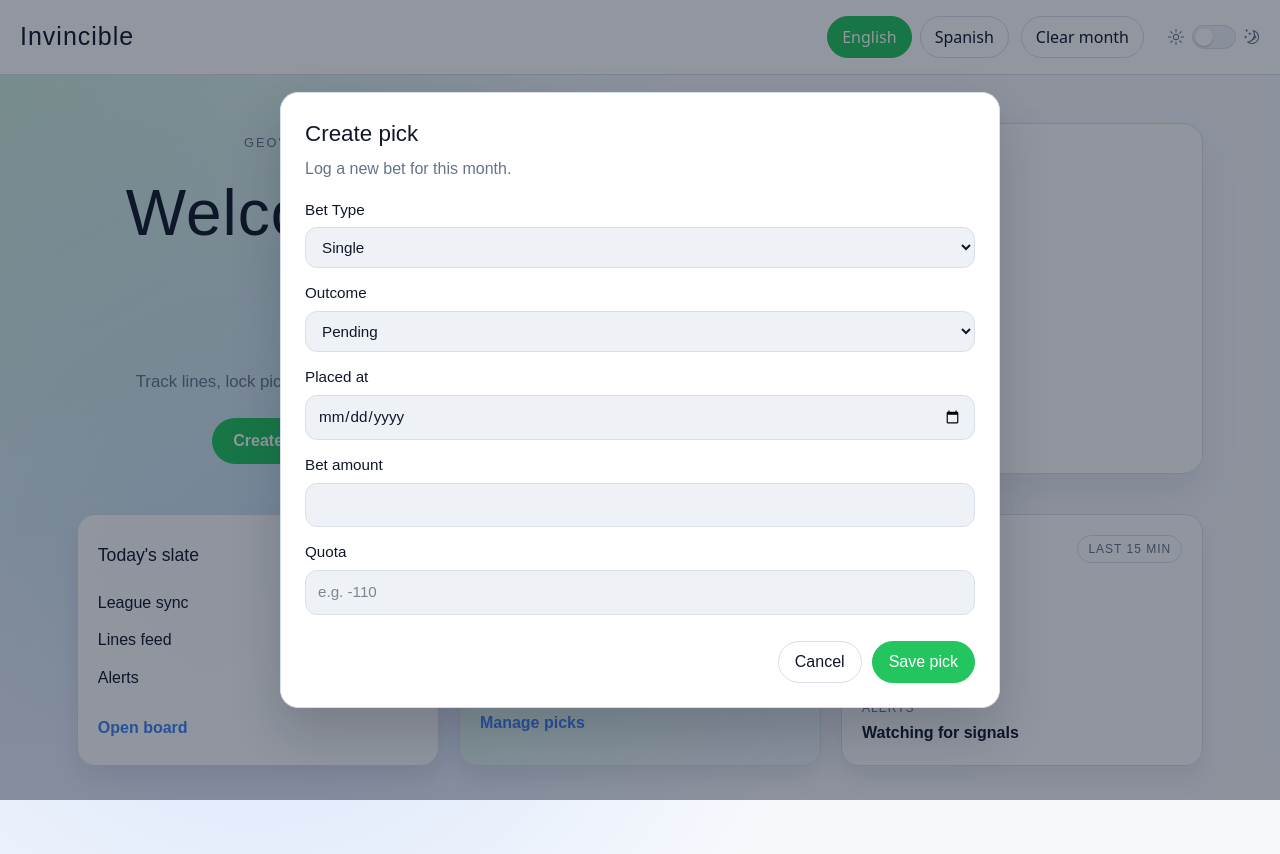
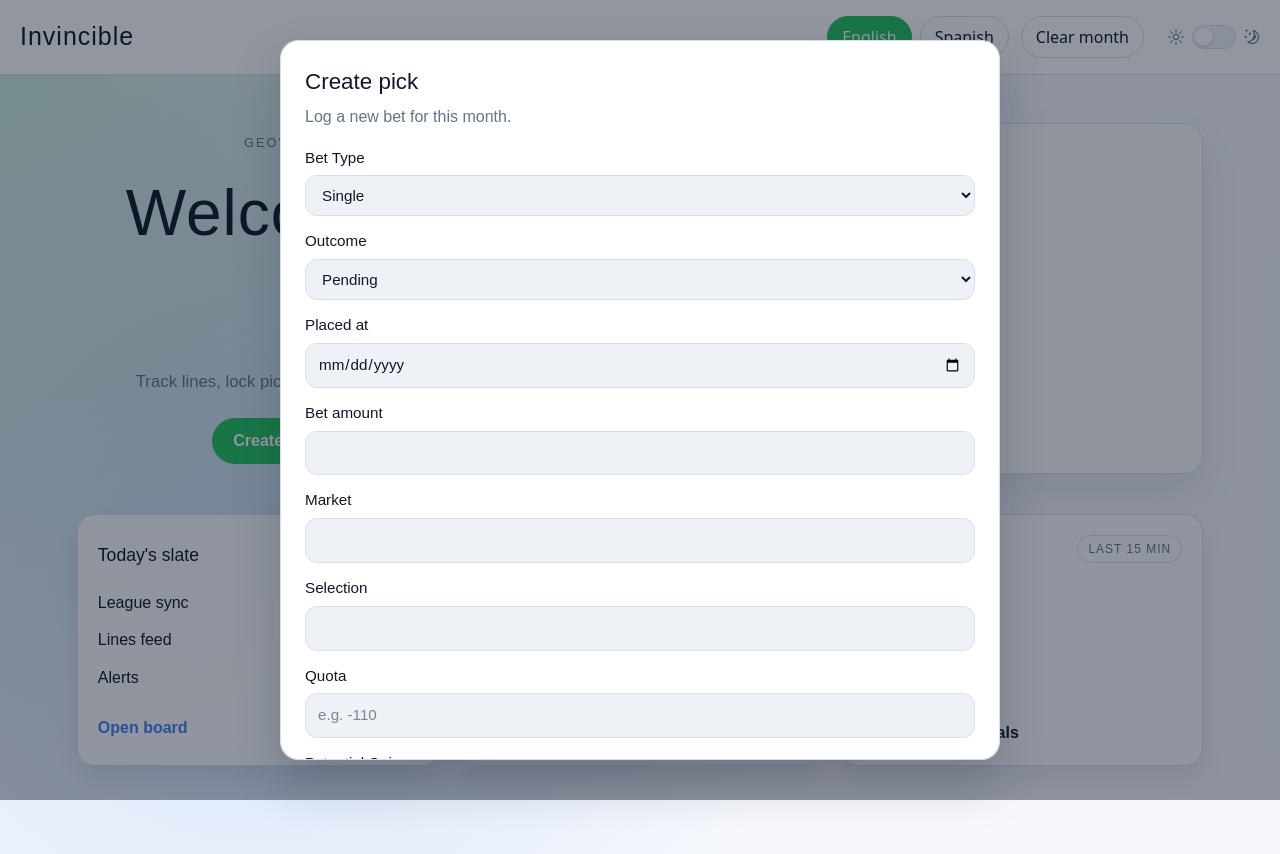
Before and after one commit to Uriel-17/invincible, a React (Vite) app: page / in a window 1280 px wide. Both pictures are taken after a click on the button "Create pick". Shown: the top 854 px of the page. Built offline with nearby package versions, Linux system fonts and the light colour scheme.

Commit message:
Field integration for Create Pick

```diff
--- a/src/Pages/CreatePick/CreatePickFields.tsx
+++ b/src/Pages/CreatePick/CreatePickFields.tsx
@@ -3,41 +3,40 @@ import { useFormContext } from 'react-hook-form'
 import type { CreatePickFormValues } from '../types'
 import CreatePickSingleFields from './CreatePickSingleFields'
 import CreatePickParlayFields from './CreatePickParlayFields'
+import SelectField from '../../Components/Form/SelectField'
+import DateField from '../../Components/Form/DateField'
 
 const CreatePickFields = () => {
   const _T = useT()
-  const {
-    register,
-    watch,
-    formState: { errors },
-  } = useFormContext<CreatePickFormValues>()
-
+  const { watch } = useFormContext<CreatePickFormValues>()
   const betType = watch('betType')
 
   return (
     <>
-      <label className="create-pick-field">
-        <span>{_T('Bet Type')}</span>
-        <select {...register('betType')} required>
-          <option value="single">{_T('Single')}</option>
-          <option value="parlay">{_T('Parlay')}</option>
-        </select>
-      </label>
-      <label className="create-pick-field">
-        <span>{_T('Outcome')}</span>
-        <select {...register('outcome')} required>
-          <option value="win">{_T('Win')}</option>
-          <option value="loss">{_T('Loss')}</option>
-          <option value="pending">{_T('Pending')}</option>
-        </select>
-      </label>
-      <label className="create-pick-field">
-        <span>{_T('Placed at')}</span>
-        <input type="date" {...register('placedAt', { required: true })} />
-        {errors.placedAt ? (
-          <span className="create-pick-error">{_T('This field is required.')}</span>
-        ) : null}
-      </label>
+      <SelectField
+        name="betType"
+        label={_T('Bet Type')}
+        options={[
+          { label: _T('Single'), value: 'single' },
+          { label: _T('Parlay'), value: 'parlay' },
+        ]}
+      />
+      <SelectField
+        name="outcome"
+        label={_T('Outcome')}
+        options={[
+          { label: _T('Win'), value: 'win' },
+          { label: _T('Loss'), value: 'loss' },
+          { label: _T('Push'), value: 'push' },
+          { label: _T('Cashout'), value: 'cashout' },
+          { label: _T('Pending'), value: 'pending' },
+        ]}
+      />
+      <DateField
+        name="placedAt"
+        label={_T('Placed at')}
+        requiredMessage={_T('This field is required.')}
+      />
       {betType === 'parlay' ? <CreatePickParlayFields /> : <CreatePickSingleFields />}
     </>
   )
--- a/src/Pages/CreatePick/CreatePickForm.tsx
+++ b/src/Pages/CreatePick/CreatePickForm.tsx
@@ -1,11 +1,9 @@
 import { useEffect } from 'react'
-import { useT } from '../../hooks/useT'
 import { FormProvider, useForm } from 'react-hook-form'
 import type { CreatePickFormProps, CreatePickFormValues } from '../types'
 import CreatePickFields from './CreatePickFields'
 
 const CreatePickForm = ({ onSubmit, actions }: CreatePickFormProps) => {
-  const _T = useT()
   const methods = useForm<CreatePickFormValues>({
     defaultValues: {
       betType: 'single',
@@ -13,7 +11,13 @@ const CreatePickForm = ({ onSubmit, actions }: CreatePickFormProps) => {
       quota: '',
       outcome: 'pending',
       placedAt: '',
-      legs: [{ description: '', quota: '' }],
+      market: '',
+      selection: '',
+      potentialGains: '',
+      notes: '',
+      cashout: '',
+      netGain: '',
+      legs: [{ description: '', quota: '', market: '' }],
     },
   })
 
@@ -28,15 +32,7 @@ const CreatePickForm = ({ onSubmit, actions }: CreatePickFormProps) => {
         onSubmit={methods.handleSubmit((values) => onSubmit(values))}
       >
         <CreatePickFields />
-        {actions ? (
-          actions
-        ) : (
-          <div className="create-pick-actions">
-            <button type="submit" className="create-pick-button create-pick-button-primary">
-              {_T('Save pick')}
-            </button>
-          </div>
-        )}
+        {actions ?? null}
       </form>
     </FormProvider>
   )
--- a/src/Pages/CreatePick/CreatePickParlayFields.tsx
+++ b/src/Pages/CreatePick/CreatePickParlayFields.tsx
@@ -1,14 +1,12 @@
 import { useT } from '../../hooks/useT'
 import { useFieldArray, useFormContext } from 'react-hook-form'
 import type { CreatePickFormValues } from '../types'
+import TextField from '../../Components/Form/TextField'
 
 const CreatePickParlayFields = () => {
   const _T = useT()
-  const {
-    control,
-    register,
-    formState: { errors },
-  } = useFormContext<CreatePickFormValues>()
+  const { control, watch } = useFormContext<CreatePickFormValues>()
+  const outcome = watch('outcome')
 
   const { fields, append, remove } = useFieldArray({
     control,
@@ -16,43 +14,38 @@ const CreatePickParlayFields = () => {
   })
 
   return (
+    <>
       <div className="create-pick-legs">
         <div className="create-pick-legs-header">
           <span>{_T('Parlay legs')}</span>
           <button
             type="button"
             className="create-pick-button create-pick-button-ghost"
-          onClick={() => append({ description: '', quota: '' })}
+            onClick={() => append({ description: '', quota: '', market: '' })}
           >
             {_T('Add leg')}
           </button>
         </div>
         {fields.map((field, index) => (
           <div className="create-pick-leg" key={field.id}>
-          <label className="create-pick-field">
-            <span>
-              {_T('Leg')} {index + 1}
-            </span>
-            <input
+            <TextField
+              name={`legs.${index}.description`}
+              label={`${_T('Leg')} ${index + 1}`}
+              placeholder={_T('Team vs Team')}
+              requiredMessage={_T('This field is required.')}
+            />
+            <TextField
+              name={`legs.${index}.market`}
+              label={_T('Leg market')}
               type="text"
-              placeholder={_T('Team vs Team')}
-              {...register(`legs.${index}.description`, { required: true })}
+              requiredMessage={_T('This field is required.')}
             />
-            {errors.legs?.[index]?.description ? (
-              <span className="create-pick-error">{_T('This field is required.')}</span>
-            ) : null}
-          </label>
-          <label className="create-pick-field">
-            <span>{_T('Leg quota')}</span>
-            <input
-              type="text"
+            <TextField
+              name={`legs.${index}.quota`}
+              label={_T('Leg quota')}
               placeholder={_T('e.g. -110')}
-              {...register(`legs.${index}.quota`, { required: true })}
+              requiredMessage={_T('This field is required.')}
             />
-            {errors.legs?.[index]?.quota ? (
-              <span className="create-pick-error">{_T('This field is required.')}</span>
-            ) : null}
-          </label>
             {fields.length > 1 ? (
               <button
                 type="button"
@@ -65,6 +58,54 @@ const CreatePickParlayFields = () => {
           </div>
         ))}
       </div>
+      <TextField
+        name="betAmount"
+        label={_T('Bet amount')}
+        type="number"
+        step="0.01"
+        requiredMessage={_T('This field is required.')}
+      />
+      <TextField
+        name="selection"
+        label={_T('Selection')}
+        type="text"
+        requiredMessage={_T('This field is required.')}
+      />
+      <TextField
+        name="quota"
+        label={_T('Quota')}
+        placeholder={_T('e.g. -110')}
+        requiredMessage={_T('This field is required.')}
+      />
+      <TextField
+        name="potentialGains"
+        label={_T('Potential Gains')}
+        type="number"
+        step="0.01"
+        requiredMessage={_T('This field is required.')}
+      />
+      <TextField
+        name="notes"
+        label={_T('Notes')}
+        type="text"
+      />
+      {outcome === 'cashout' && (
+        <TextField
+          name="cashout"
+          label={_T('Cashout')}
+          type="number"
+          step="0.01"
+          requiredMessage={_T('This field is required.')}
+        />
+      )}
+      <TextField
+        name="netGain"
+        label={_T('Net Gain')}
+        type="number"
+        step="0.01"
+        requiredMessage={_T('This field is required.')}
+      />
+    </>
   )
 }
 
--- a/src/Pages/CreatePick/CreatePickSingleFields.tsx
+++ b/src/Pages/CreatePick/CreatePickSingleFields.tsx
@@ -1,34 +1,68 @@
 import { useT } from '../../hooks/useT'
 import { useFormContext } from 'react-hook-form'
 import type { CreatePickFormValues } from '../types'
+import TextField from '../../Components/Form/TextField'
 
 const CreatePickSingleFields = () => {
   const _T = useT()
-  const {
-    register,
-    formState: { errors },
-  } = useFormContext<CreatePickFormValues>()
+  const { watch } = useFormContext<CreatePickFormValues>()
+  const outcome = watch('outcome')
 
   return (
     <>
-      <label className="create-pick-field">
-        <span>{_T('Bet amount')}</span>
-        <input type="number" step="0.01" {...register('betAmount', { required: true })} />
-        {errors.betAmount ? (
-          <span className="create-pick-error">{_T('This field is required.')}</span>
-        ) : null}
-      </label>
-      <label className="create-pick-field">
-        <span>{_T('Quota')}</span>
-        <input
-          type="text"
-          placeholder={_T('e.g. -110')}
-          {...register('quota', { required: true })}
+      <TextField
+        name="betAmount"
+        label={_T('Bet amount')}
+        type="number"
+        step="0.01"
+        requiredMessage={_T('This field is required.')}
+      />
+      <TextField
+        name="market"
+        label={_T('Market')}
+        type="text"
+        requiredMessage={_T('This field is required.')}
+      />
+      <TextField
+        name="selection"
+        label={_T('Selection')}
+        type="text"
+        requiredMessage={_T('This field is required.')}
+      />
+      <TextField
+        name="quota"
+        label={_T('Quota')}
+        placeholder={_T('e.g. -110')}
+        requiredMessage={_T('This field is required.')}
+      />
+      <TextField
+        name="potentialGains"
+        label={_T('Potential Gains')}
+        type="number"
+        step="0.01"
+        requiredMessage={_T('This field is required.')}
+      />
+      <TextField
+        name="notes"
+        label={_T('Notes')}
+        type="text"
+      />
+      {outcome === 'cashout' && (
+        <TextField
+          name="cashout"
+          label={_T('Cashout')}
+          type="number"
+          step="0.01"
+          requiredMessage={_T('This field is required.')}
         />
-        {errors.quota ? (
-          <span className="create-pick-error">{_T('This field is required.')}</span>
-        ) : null}
-      </label>
+      )}
+      <TextField
+        name="netGain"
+        label={_T('Net Gain')}
+        type="number"
+        step="0.01"
+        requiredMessage={_T('This field is required.')}
+      />
     </>
   )
 }
```
Also changed, not shown: 2 other files (tests, documents, lock files or other folders). Lines whose indentation alone changed are shown as unchanged.
